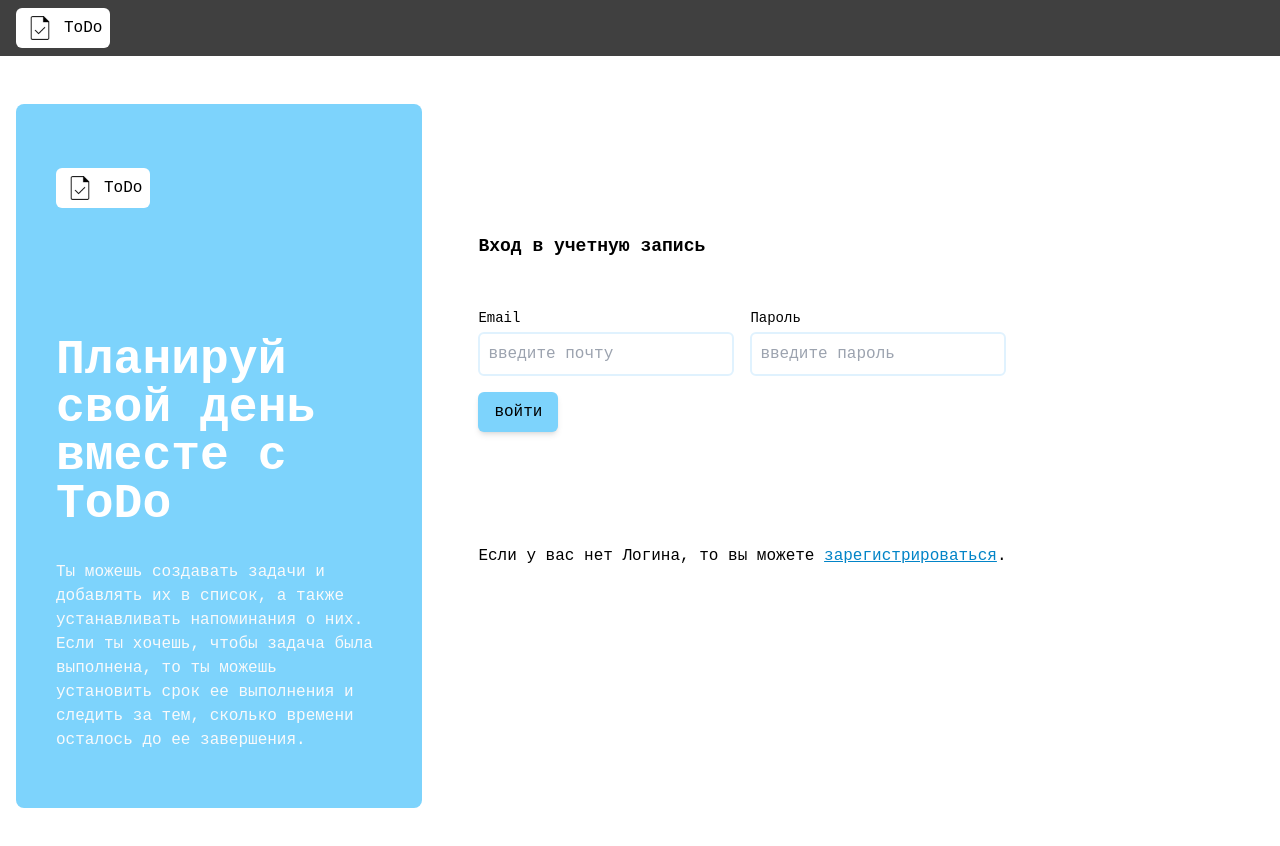
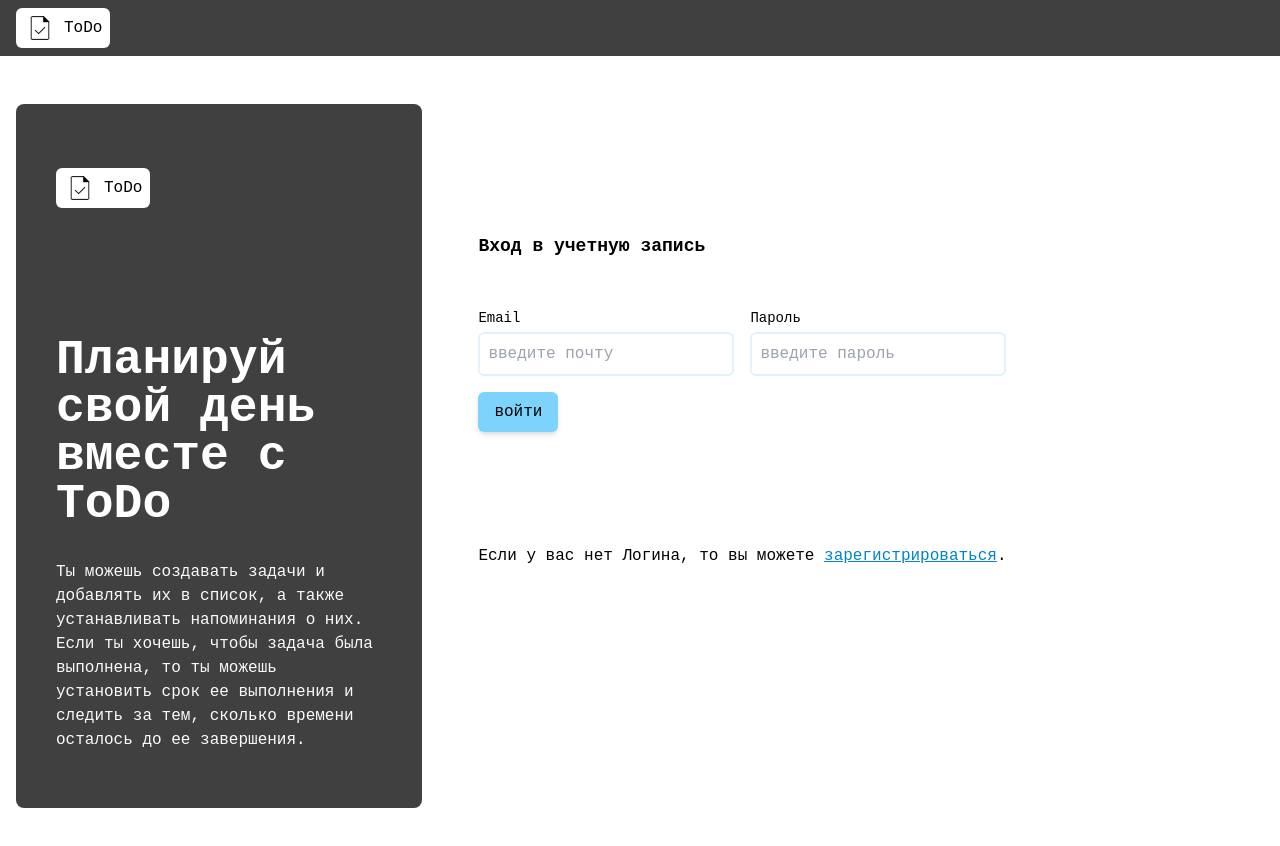
Before and after one commit to Alexeykoh/CRUD_TODO, a React (Create React App) app in the folder crudtodo/: page /auth in a window 1280 px wide. Shown: the top 846 px of the page. Built offline with nearby package versions, Linux system fonts and the light colour scheme.

Commit message:
refactor: change bg color

```diff
--- a/crudtodo/src/components/shared/labels/greeting-features-label.tsx
+++ b/crudtodo/src/components/shared/labels/greeting-features-label.tsx
@@ -9,7 +9,7 @@ interface GreetingFeaturesLabelProps {
 export const GreetingFeaturesLabel: React.FC<GreetingFeaturesLabelProps> = props => {
     return (
         <>
-            <div className="py-16 px-10 bg-sky-300 rounded-lg w-1/3 h-full flex flex-col">
+            <div className="py-16 px-10 bg-black/75 rounded-lg w-1/3 h-full flex flex-col">
                 <Logo logo={iconLogo}/>
                 <div className="flex flex-col gap-8 pt-32 text-white ">
                     <h2 className={'text-5xl font-semibold'}>Планируй свой день вместе с ToDo</h2>
```
